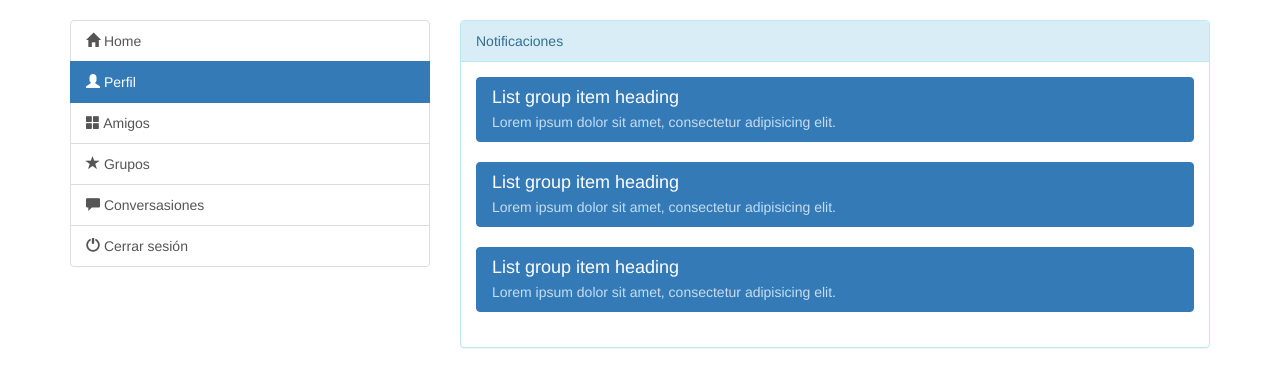
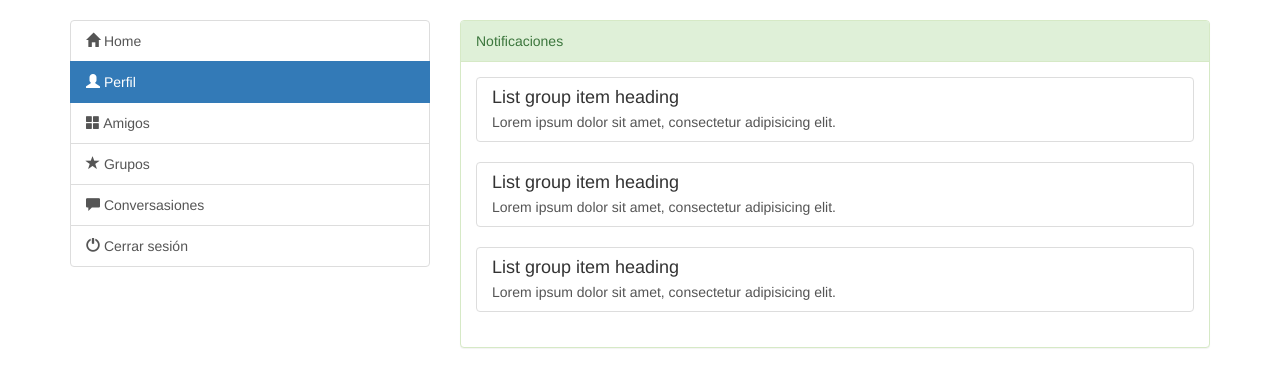
Before and after one commit to Neria11/chat, a PHP site: page /notification.php in a window 1280 px wide. Shown: the part 51-438 px from the top of the page. Run offline with PHP 8.4, Linux system fonts and the light colour scheme; the visitor is signed in with stand-in values (Sample User, id 1); some libraries are stand-ins or nearby versions.

Commit message:
Cambios generales
Cambios generales

```diff
--- a/js/controllers/main.js
+++ b/js/controllers/main.js
@@ -7,7 +7,8 @@ var registerNewUser = function(){
 			url:"models/create_user.php",
 			data: registryNewUserAccount
 		}).done(function(info){
-			alert("Datos insertados.");
+			$("#mensaje").show(300);
+			$("#mensaje").html(info);
 		})
 	});
 }
--- a/models/update_profile.php
+++ b/models/update_profile.php
@@ -9,7 +9,11 @@ $slogan = $_POST["slogan"];
 $username = $_POST["username"];
 
 $data_sql = "UPDATE usuarios
-		SET nombre = '".$nombre."', apellido = '".$apellido."', email = '".$email."', slogan = '".$slogan."'";
+		SET nombre = '".$nombre."',
+		apellido = '".$apellido."',
+		email = '".$email."',
+		slogan = '".$slogan."'
+		where username = '".$username."'";
 mysql_query($data_sql);
 
 echo "<div class='alert alert-success' role='alert'>
--- a/notification.php
+++ b/notification.php
@@ -64,25 +64,25 @@ include("models/view_profile.php");
 				</div>
 			</div>
 			<div class="col-md-8">
-				<div class="panel panel-info">
+				<div class="panel panel-success">
 					<!-- Default panel contents -->
 					<div class="panel-heading">Notificaciones</div>
 					<div class="panel-body">
 
 						<div class="list-group">
-							<a href="#" class="list-group-item active">
+							<a href="#" class="list-group-item">
 								<h4 class="list-group-item-heading">List group item heading</h4>
 								<p class="list-group-item-text">Lorem ipsum dolor sit amet, consectetur adipisicing elit. </p>
 							</a>
 						</div>
 						<div class="list-group">
-							<a href="#" class="list-group-item active">
+							<a href="#" class="list-group-item">
 								<h4 class="list-group-item-heading">List group item heading</h4>
 								<p class="list-group-item-text">Lorem ipsum dolor sit amet, consectetur adipisicing elit. </p>
 							</a>
 						</div>
 						<div class="list-group">
-							<a href="#" class="list-group-item active">
+							<a href="#" class="list-group-item ">
 								<h4 class="list-group-item-heading">List group item heading</h4>
 								<p class="list-group-item-text">Lorem ipsum dolor sit amet, consectetur adipisicing elit. </p>
 							</a>
```
Also changed, not shown: models/create_user.php (+10 -9 lines), registry.php (+4 -3 lines), img/users/kranky/kranky.jpg (added).
